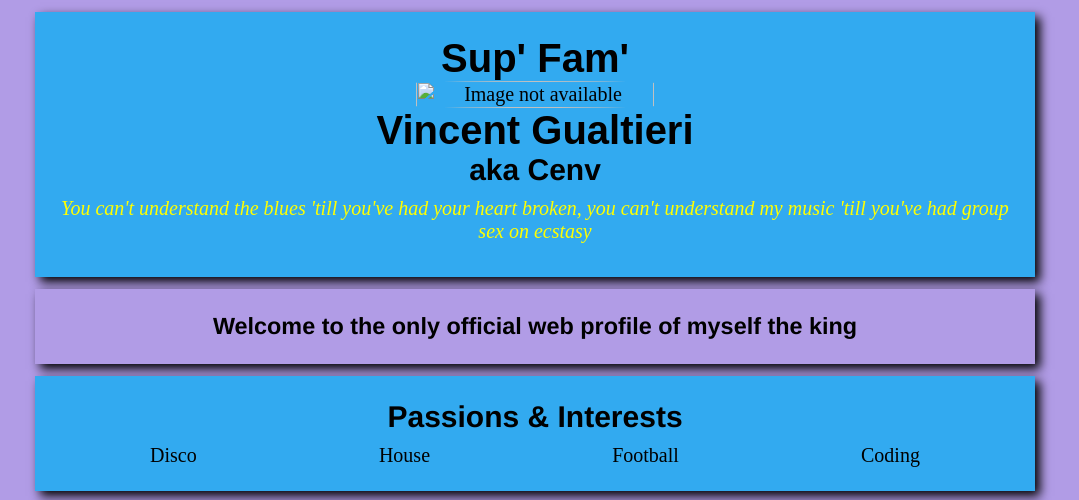
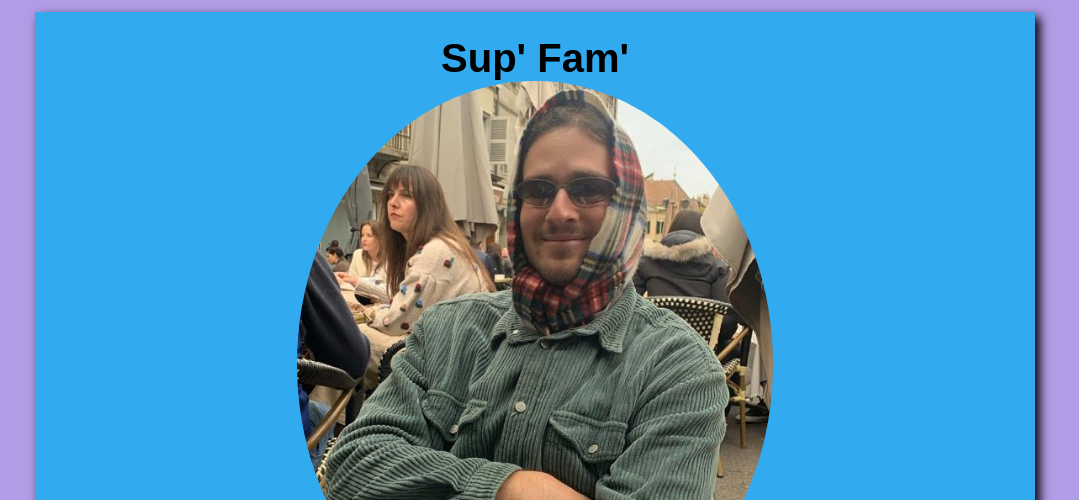
Before and after one commit to Vincent-Gualtieri/my-profile, a plain HTML site: page index.html in a window 1280 px wide. Shown: the top 500 px of the page, without its empty margins (105-1184 px from the left). Drawn offline with Linux system fonts and the light colour scheme.

Commit message:
Update index.html

```diff
--- a/index.html
+++ b/index.html
@@ -13,7 +13,7 @@
   <div class="banner">
     <h1>Sup' Fam'</h1>
     <div class="banner-img">
-     <img src="images/cenv.jpg"alt="Image not available">
+     <img src="cenv.jpg"alt="Image not available">
     </div>
     <h1>Vincent Gualtieri</h1>
     <h2>aka Cenv</h2>
```
